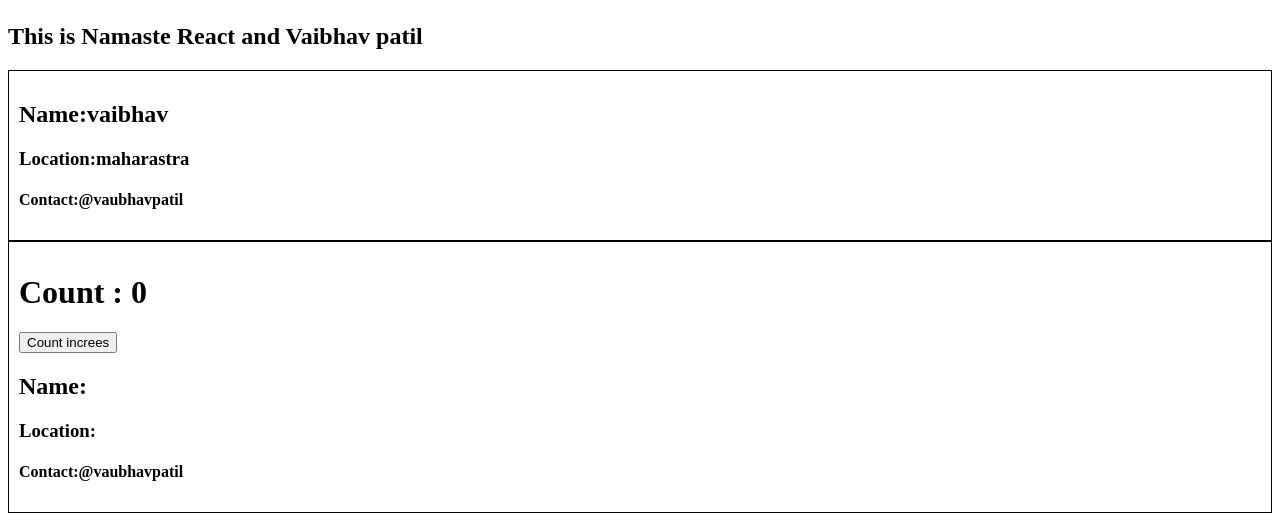
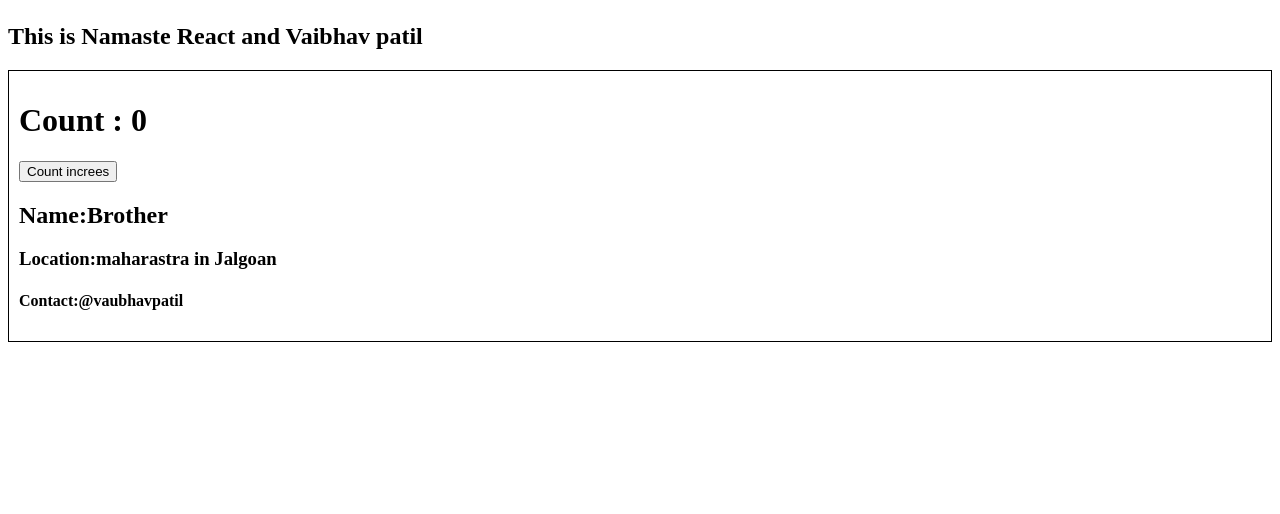
Before and after one commit to vaibhavpatil23/food-ordering-app, a React (Vite) app: page /about in a window 1280 px wide. Shown: the part 221-735 px from the top of the page. Built offline with nearby package versions, Linux system fonts and the light colour scheme.

Commit message:
and applaying the code

```diff
--- a/src/componant/About.js
+++ b/src/componant/About.js
@@ -5,9 +5,9 @@
     <div>
       <h1>About</h1>
       <h2>This is Namaste React and Vaibhav patil</h2>
-      <User/>
+      {/* <User name={"vaibhav patil is here"}/> */}
 
-      <UserClass/>
+      <UserClass name={"Brother"}  location={"maharastra in Jalgoan"}/>
     </div>
   );
 };
--- a/src/componant/user.js
+++ b/src/componant/user.js
@@ -1,7 +1,11 @@
-const User = () => {
+import { useState } from "react";
+
+const User = ({ name }) => {
+  const [count] = useState(0);
   return (
     <div className="user-card">
-      <h2>Name:vaibhav</h2>
+      <h1>Count={count}</h1>
+      <h2>Name:{name}</h2>
       <h3>Location:maharastra</h3>
       <h4>Contact:@vaubhavpatil</h4>
     </div>
```
Also changed, not shown: index.css (line endings or trailing spaces).
